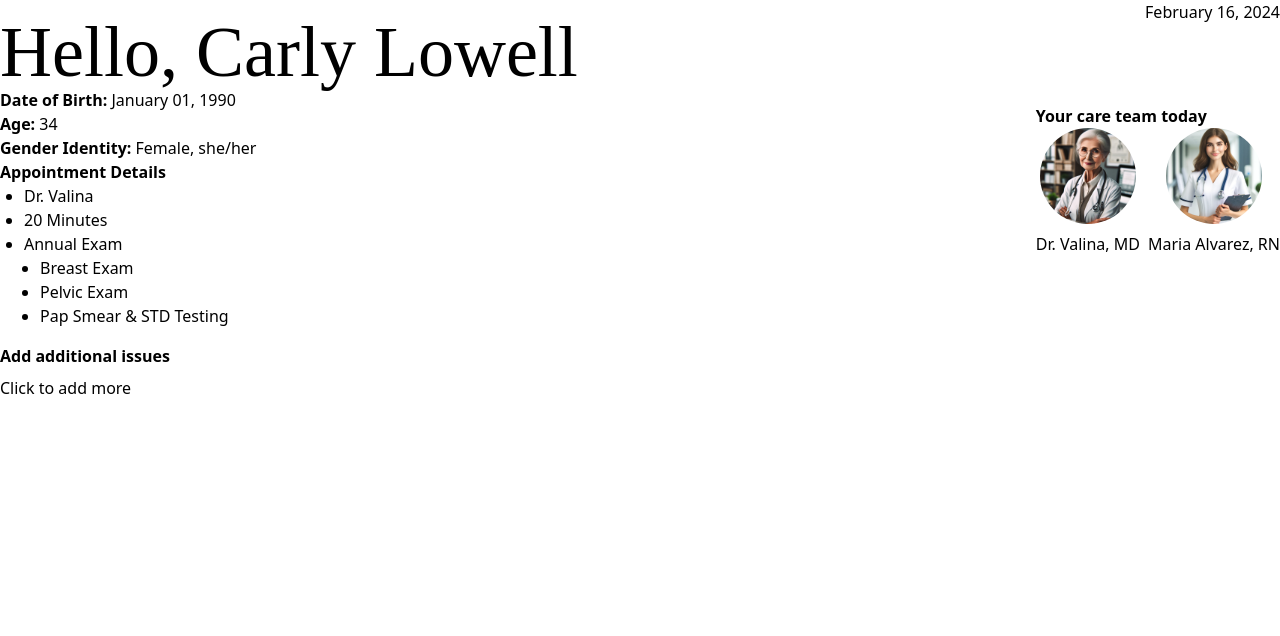
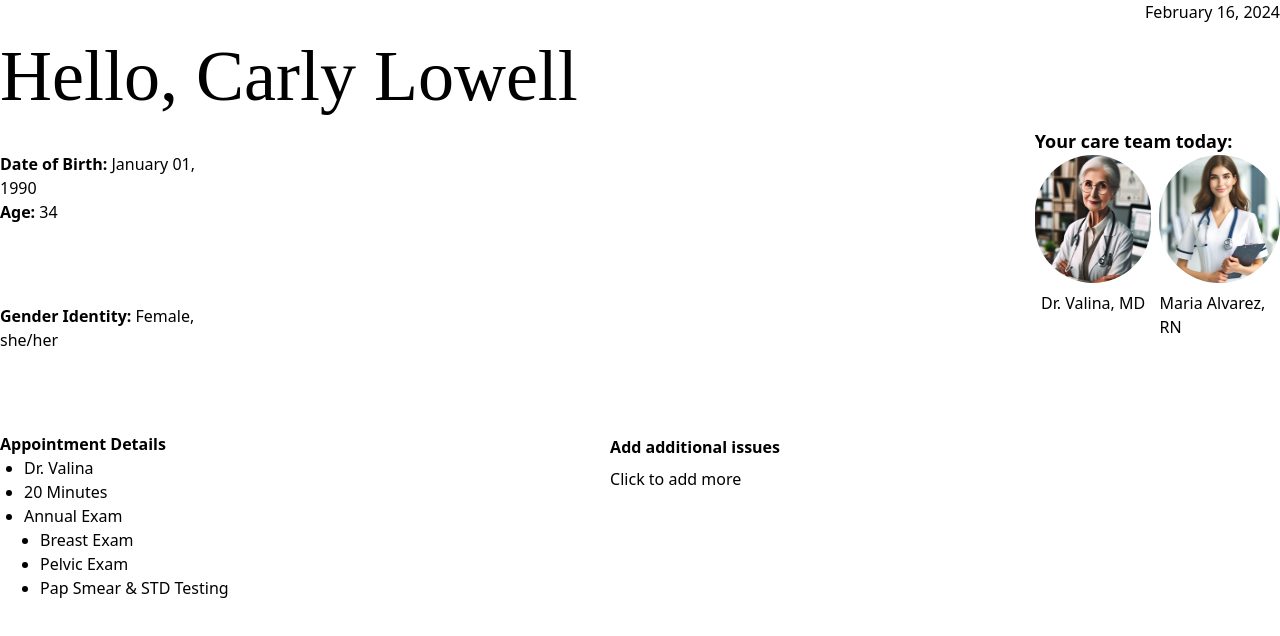
Before and after one commit to 394-w24/NoteDoctor, a React (Create React App) app: page / in a window 1280 px wide. Shown: the top 636 px of the page. Built offline with nearby package versions, Linux system fonts and the light colour scheme.

Commit message:
adjust frame 1 format

```diff
--- a/package.json
+++ b/package.json
@@ -6,11 +6,12 @@
     "@testing-library/jest-dom": "^5.17.0",
     "@testing-library/react": "^13.4.0",
     "@testing-library/user-event": "^13.5.0",
-    "bootstrap": "^5.3.2",
+    "bootstrap": "^3.4.1",
     "date-fns": "^3.3.1",
     "firebase": "^10.8.0",
     "lucide-react": "^0.331.0",
     "react": "^18.2.0",
+    "react-bootstrap": "^2.10.1",
     "react-dom": "^18.2.0",
     "react-router-dom": "^6.22.0",
     "react-scripts": "5.0.1",
--- a/src/pages/PatientWelcome.jsx
+++ b/src/pages/PatientWelcome.jsx
@@ -26,19 +26,19 @@ const PatientWelcome = () => {
   const age = differenceInYears(new Date(), dob);
 
   return (
-    <div className="container mt-4">
+    <div className="container mt-10" style={{ display: 'flex', flexDirection: 'column', alignItems: 'flex-start' }}>
       <h1 className="font-cursive text-7xl">Hello, Carly Lowell</h1>
       <DateHeader />
       <div className="flex justify-between">
-        <div className="flex flex-col">
+        <div className="flex flex-col mt-10">
           <div>
             <p><span className="font-semibold">Date of Birth: </span>{dobString}</p>
             <p><span className="font-semibold">Age: </span>{age}</p>
           </div>
-          <div>
+          <div className="mt-20">
             <p><span className="font-semibold">Gender Identity: </span>Female, she/her</p>
           </div>
-          <div>
+          <div className="mt-20">
             <div className="font-semibold">Appointment Details</div>
             <ul className="ml-6 list-disc">
               <li>Dr. Valina</li>
@@ -51,7 +51,36 @@ const PatientWelcome = () => {
                 </ul>
               </li>
             </ul>
-            <div className="font-semibold mt-4">Add additional issues</div>
+          </div>
+        </div>
+
+        <div className="mt-4" style={{ marginLeft: '800px' }}>
+        <p className="font-bold" style={{ fontSize: '18px' }}>Your care team today:</p>
+          <div className="flex gap-2">
+            <Link to="/staffBio" className="flex flex-col items-center gap-2">
+              <img
+                src="/doctor.webp"
+                alt="Dr. Valina, MD"
+                className="aspect-square h-32 w-min rounded-full"
+              />
+              <p>Dr. Valina, MD</p>
+            </Link>
+            <Link to="/staffBio" className="flex flex-col items-center gap-2">
+              <img
+                src="/nurse.webp"
+                alt="Maria Alvarez, RN"
+                className="aspect-square h-32 w-min rounded-full"
+              />
+              <p>Maria Alvarez, RN</p>
+            </Link>
+          </div>
+        </div>
+      </div>
+
+      <div style={{ position: 'relative', top: '-165px', marginLeft: 'auto', marginRight: '500px' }}>
+
+
+        <div className="font-semibold">Add additional issues</div>
         <ul className="ml-6 list-disc">
           {additionalIssues.map((issue, index) => (
             <li key={index}>{issue}</li>
@@ -60,7 +89,6 @@ const PatientWelcome = () => {
         <button onClick={() => setOpen(!open)} className="mt-2">
           Click to add more
         </button>
-          </div>
       </div>
 
       {open && (
@@ -85,31 +113,11 @@ const PatientWelcome = () => {
           </form>
         </dialog>
       )}
-
-        <div className="mt-4">
-          <p className="font-bold">Your care team today</p>
-          <div className="flex gap-2">
-            <Link to="/staffBio" className="flex flex-col items-center gap-2">
-              <img
-                src="/doctor.webp"
-                alt="Dr. Valina, MD"
-                className="aspect-square h-24 w-min rounded-full"
-              />
-              <p>Dr. Valina, MD</p>
-            </Link>
-            <Link to="/staffBio" className="flex flex-col items-center gap-2">
-              <img
-                src="/nurse.webp"
-                alt="Maria Alvarez, RN"
-                className="aspect-square h-24 w-min rounded-full"
-              />
-              <p>Maria Alvarez, RN</p>
-            </Link>
-          </div>
-        </div>
-      </div>
     </div>
   );
+
+
+
 };
 
 export default PatientWelcome;
```
Also changed, not shown: 1 other file (tests, documents, lock files or other folders). Lines whose indentation alone changed are shown as unchanged.
